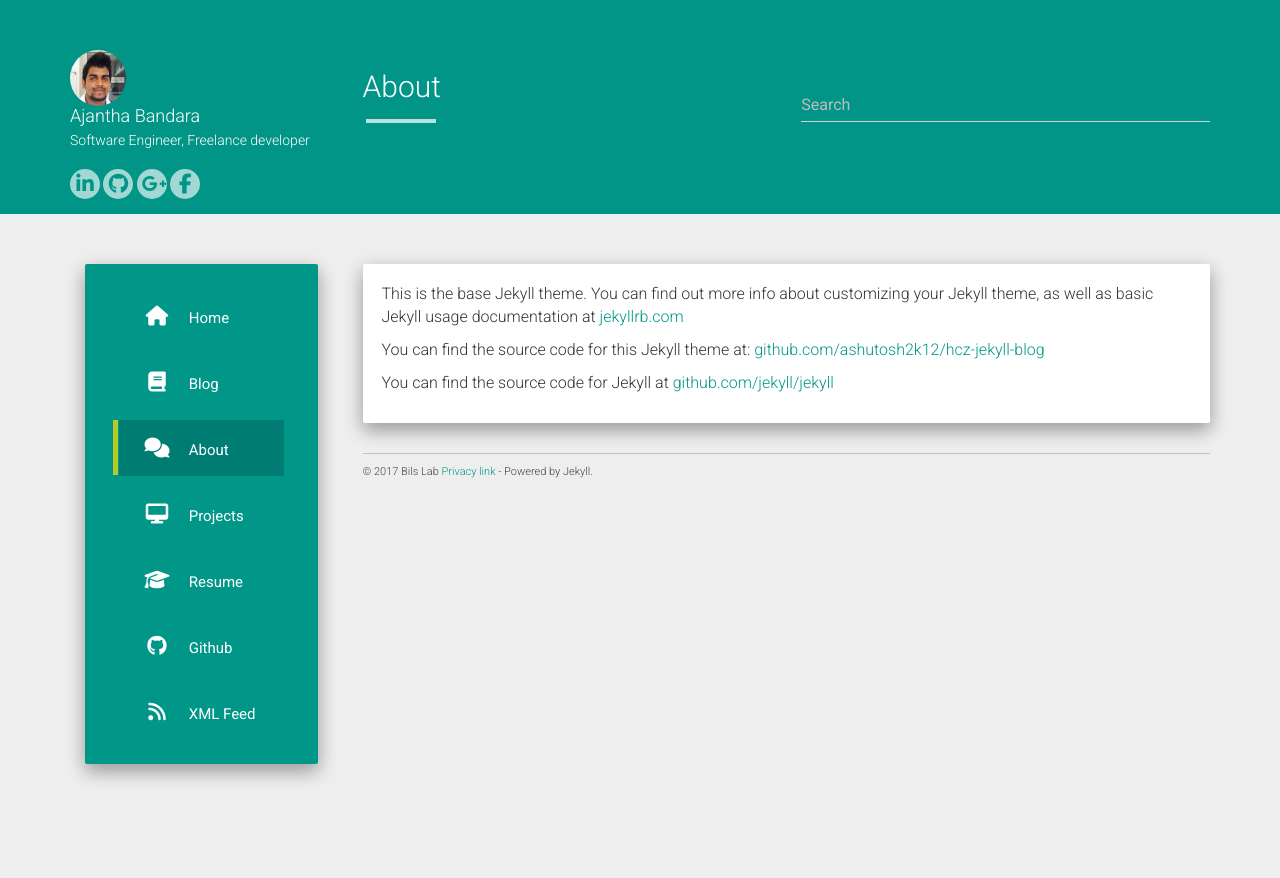
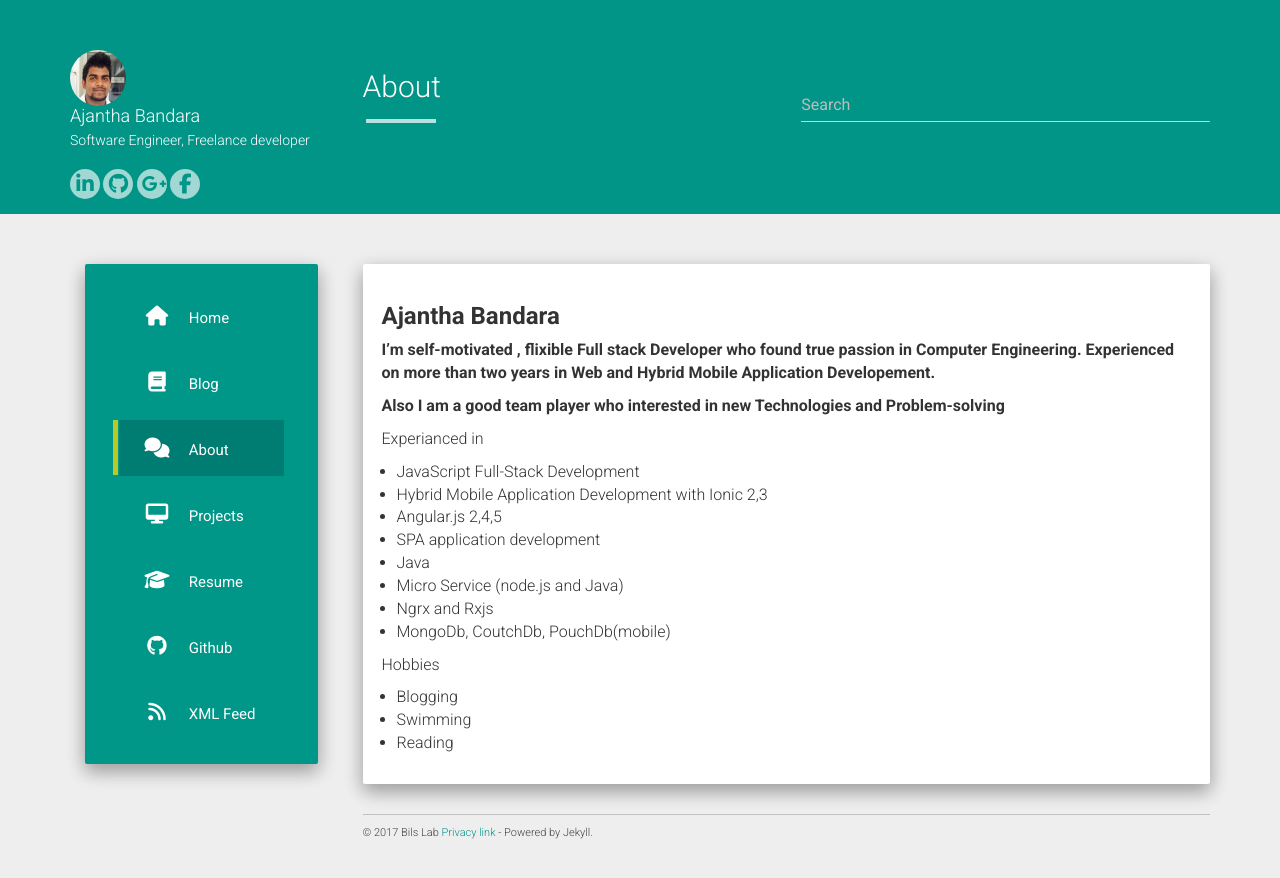
Before and after one commit to AjanthaB/AjanthaB.github.io, a Jekyll site: the page built from about.md, in a window 1280 px wide. Shown: the top 878 px of the page. Built offline with Jekyll 4.4.1, drawn with Linux system fonts in a browser that asks for light colours; nearby versions of some CDN libraries.

```diff
--- a/_includes/main.html
+++ b/_includes/main.html
@@ -1,9 +1,9 @@
 <div class="container main outer">
   <div class="row">
-    <div class="col-md-3 col-xs-12">
+    <div class="col-md-3">
       {% include sidemenu.html %}
     </div>
-    <div class="col-md-9 col-xs-12 full">
+    <div class="col-md-9 full">
       {{ content }}
       <div class="row">
         <div class="col-md-12 col-xs-12 footer">
--- a/about.md
+++ b/about.md
@@ -4,8 +4,23 @@ title: About
 permalink: /about/
 ---
 
-This is the base Jekyll theme. You can find out more info about customizing your Jekyll theme, as well as basic Jekyll usage documentation at [jekyllrb.com](http://jekyllrb.com/)
+### **Ajantha Bandara**
 
-You can find the source code for this Jekyll theme at: [github.com/ashutosh2k12/hcz-jekyll-blog](https://github.com/ashutosh2k12/hcz-jekyll-blog)
+**I'm self-motivated , flixible Full stack Developer who found true passion in Computer Engineering. Experienced on more than two years in Web and Hybrid Mobile Application Developement.**
 
-You can find the source code for Jekyll at [github.com/jekyll/jekyll](https://github.com/jekyll/jekyll)
+**Also I am a good team player who interested in new Technologies and Problem-solving**
+
+Experianced in
+* JavaScript Full-Stack Development
+* Hybrid Mobile Application Development with Ionic 2,3
+* Angular.js 2,4,5
+* SPA application development
+* Java
+* Micro Service (node.js and Java)
+* Ngrx and Rxjs
+* MongoDb, CoutchDb, PouchDb(mobile)
+
+Hobbies
+* Blogging
+* Swimming
+* Reading
```
Also changed, not shown: _drafts/2017-12-31-Angular-Forms.md (added, +6 -0 lines), _posts/expressjs/2018-02-26-JWT-Authentication-With-Express.md (added, +171 -0 lines), assets/jwt-auth/auth-error.png (added), assets/jwt-auth/no-jwt.png (added), assets/jwt-auth/postman.png (added), assets/jwt-auth/token.png (added), assets/jwt-auth/users.png (added).
